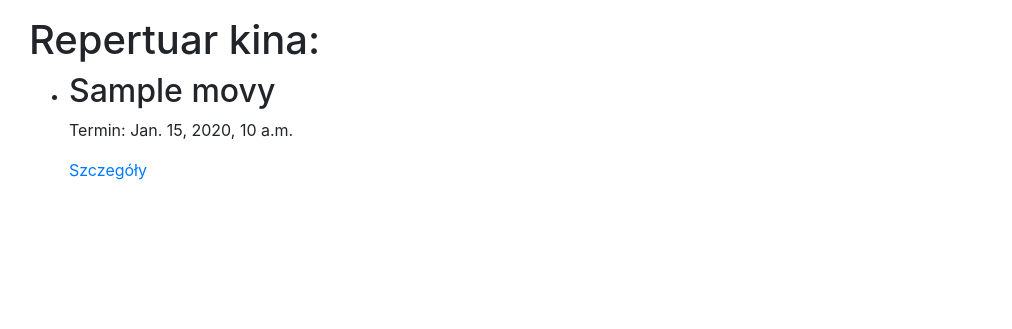
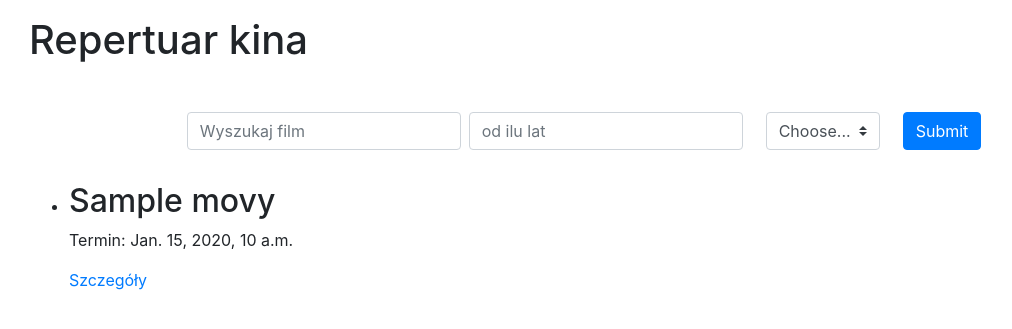
Before and after one commit to KSzostko/DjangoCinema, a Django app: page / in a window 1280 px wide. Shown: the part 56-385 px from the top of the page, without its empty margins (56-1068 px from the left). Run offline with Django 3.2, Linux system fonts and the light colour scheme; tables that the repository leaves empty hold one stand-in row (values such as "Sample post").

Commit message:
added inline-form to index view

```diff
--- a/app/templates/app/index.html
+++ b/app/templates/app/index.html
@@ -4,10 +4,29 @@
 
 {% block content %}
 
-    <h1>Repertuar kina:</h1>
+    <h1 class="mb-5">Repertuar kina</h1>
     {% if seances %}
 
         {# @TODO: Wyszukiwarka seansów po dniach i gatunkach #}
+        <form class="form-inline mb-4 d-flex justify-content-center">
+            <label class="sr-only" for="inlineFormInputName2">Nazwa filmu</label>
+            <input type="text" class="form-control mb-2 mr-sm-2" id="inlineFormInputName2" placeholder="Wyszukaj film">
+
+            <label class="sr-only" for="inlineFormInputName2">Ograniczenie wiekowe</label>
+            <input type="number" min="0" class="form-control mb-2 mr-sm-2" id="inlineFormInputName2" placeholder="od ilu lat">
+
+            <div class="col-auto mb-2">
+              <label class="sr-only mr-sm-2" for="inlineFormCustomSelect">Preference</label>
+              <select class="custom-select mr-sm-2" id="inlineFormCustomSelect">
+                <option selected>Choose...</option>
+                <option value="1">One</option>
+                <option value="2">Two</option>
+                <option value="3">Three</option>
+              </select>
+            </div>
+
+            <button type="submit" class="btn btn-primary mb-2">Submit</button>
+        </form>
 
         <ul>
             {% for seance in seances %}
```
Lines whose indentation alone changed are shown as unchanged.
